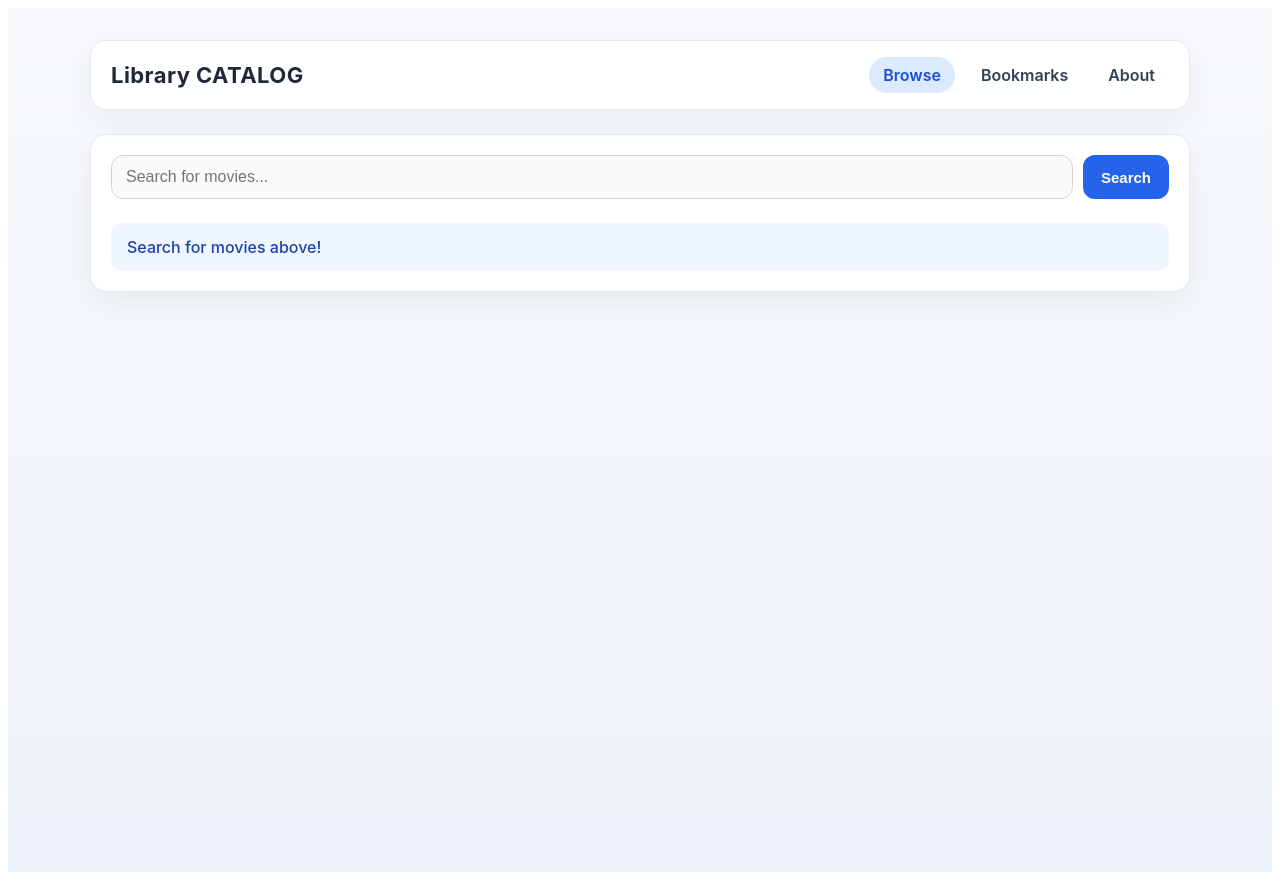
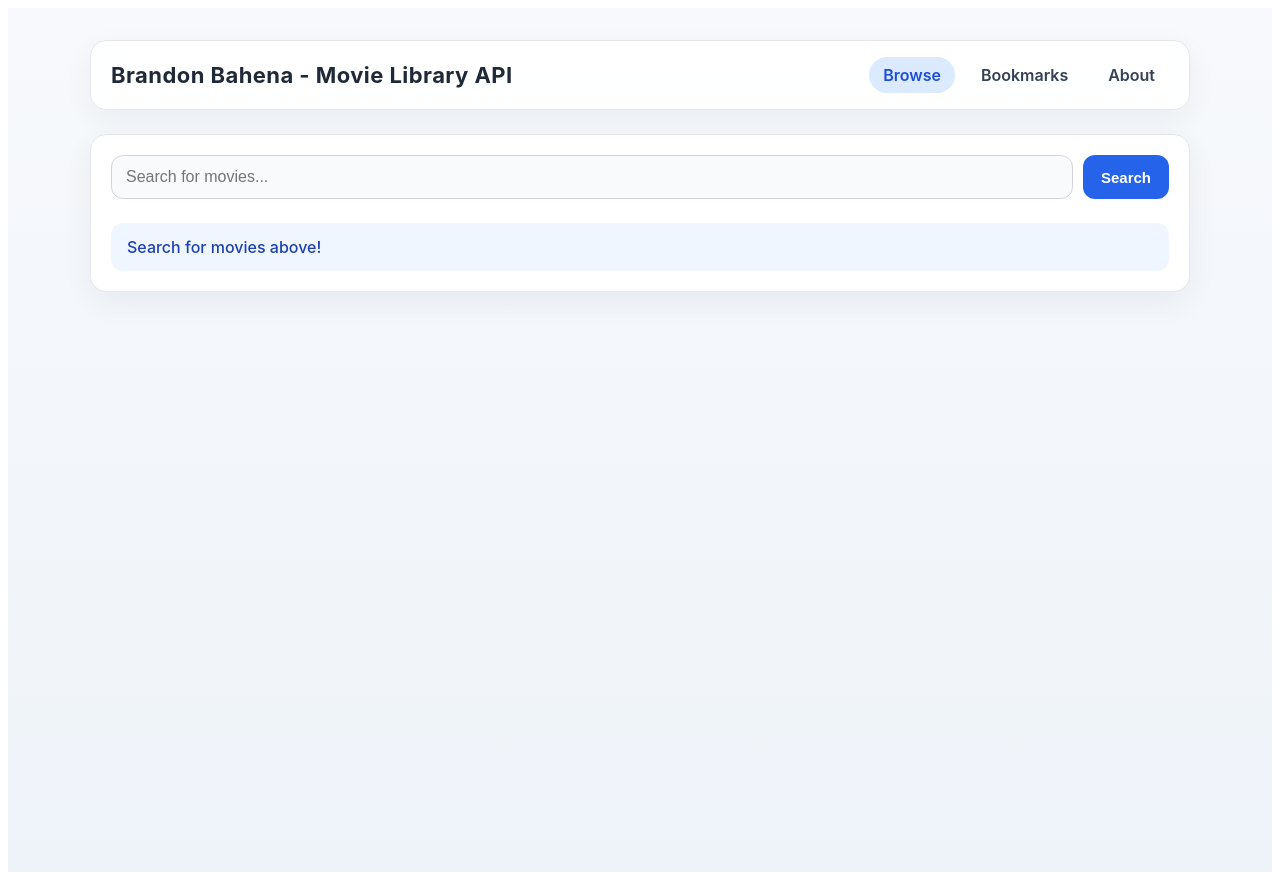
Before and after one commit to bbahena22/CS300-Assignment3, a plain HTML site: page test.html in a window 1280 px wide. Drawn offline with Linux system fonts and the light colour scheme.

Commit message:
Update title and header to reflect project name

```diff
--- a/test.html
+++ b/test.html
@@ -3,7 +3,7 @@
 <head>
     <meta charset="UTF-8">
     <meta name="viewport" content="width=device-width, initial-scale=1.0">
-    <title>TestAPI</title>
+    <title>Brandon Bahena - Movie Library API</title>
     <link rel="stylesheet" href="style.css">
     <script src="script.js" defer></script>
 </head>
@@ -11,7 +11,7 @@
     <div class="api-page">
         <div class="api-container">
             <nav id="main-nav" class="main-nav">
-                <h1>Library CATALOG</h1>
+                <h1>Brandon Bahena - Movie Library API</h1>
                 <div class="nav-links">
                     <a href="#browse" class="nav-link active">Browse</a>
                     <a href="#bookmarks" class="nav-link">Bookmarks</a>
```
